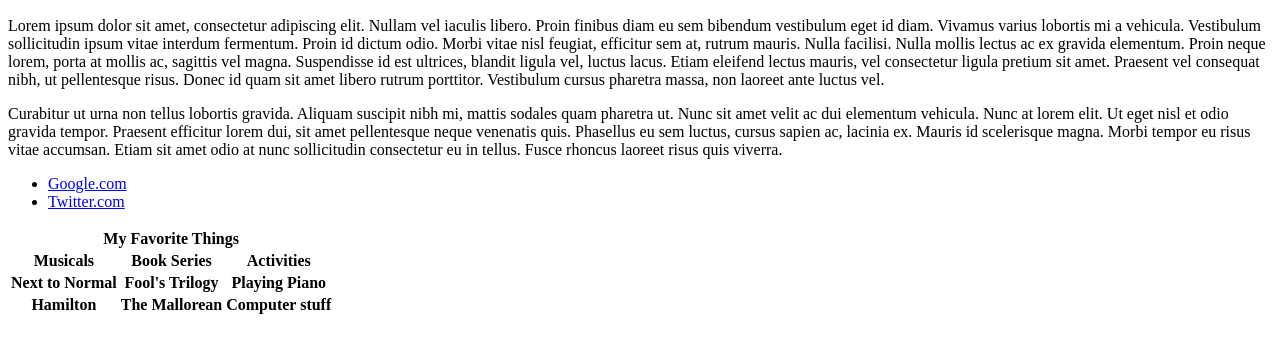
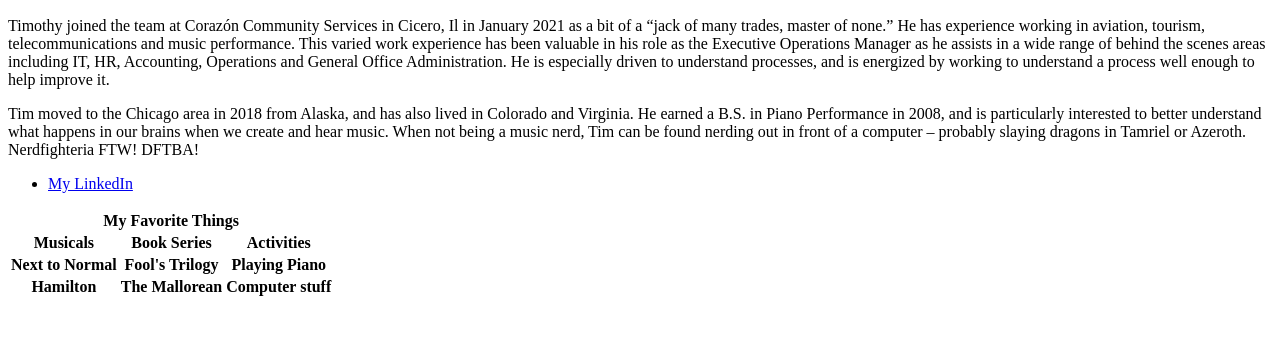
Before and after one commit to thepianist86/thepianist86.github.io, a plain HTML site: page index.html in a window 1280 px wide. Shown: the part 283-636 px from the top of the page. Drawn offline with Linux system fonts and the light colour scheme.

Commit message:
more index.html update

```diff
--- a/index.html
+++ b/index.html
@@ -11,14 +11,13 @@
     <img src="http://lorempixel.com/400/200/" alt="random 400x200 image">
   </p>
   <p>
-    Lorem ipsum dolor sit amet, consectetur adipiscing elit. Nullam vel iaculis libero. Proin finibus diam eu sem bibendum vestibulum eget id diam. Vivamus varius lobortis mi a vehicula. Vestibulum sollicitudin ipsum vitae interdum fermentum. Proin id dictum odio. Morbi vitae nisl feugiat, efficitur sem at, rutrum mauris. Nulla facilisi. Nulla mollis lectus ac ex gravida elementum. Proin neque lorem, porta at mollis ac, sagittis vel magna. Suspendisse id est ultrices, blandit ligula vel, luctus lacus. Etiam eleifend lectus mauris, vel consectetur ligula pretium sit amet. Praesent vel consequat nibh, ut pellentesque risus. Donec id quam sit amet libero rutrum porttitor. Vestibulum cursus pharetra massa, non laoreet ante luctus vel.
+    Timothy joined the team at Corazón Community Services in Cicero, Il in January 2021 as a bit of a “jack of many trades, master of none.” He has experience working in aviation, tourism, telecommunications and music performance. This varied work experience has been valuable in his role as the Executive Operations Manager as he assists in a wide range of behind the scenes areas including IT, HR, Accounting, Operations and General Office Administration. He is especially driven to understand processes, and is energized by working to understand a process well enough to help improve it.
   </p>
   <p>
-    Curabitur ut urna non tellus lobortis gravida. Aliquam suscipit nibh mi, mattis sodales quam pharetra ut. Nunc sit amet velit ac dui elementum vehicula. Nunc at lorem elit. Ut eget nisl et odio gravida tempor. Praesent efficitur lorem dui, sit amet pellentesque neque venenatis quis. Phasellus eu sem luctus, cursus sapien ac, lacinia ex. Mauris id scelerisque magna. Morbi tempor eu risus vitae accumsan. Etiam sit amet odio at nunc sollicitudin consectetur eu in tellus. Fusce rhoncus laoreet risus quis viverra.
+    Tim moved to the Chicago area in 2018 from Alaska, and has also lived in Colorado and Virginia. He earned a B.S. in Piano Performance in 2008, and is particularly interested to better understand what happens in our brains when we create and hear music. When not being a music nerd, Tim can be found nerding out in front of a computer – probably slaying dragons in Tamriel or Azeroth. Nerdfighteria FTW! DFTBA!
   </p>
   <ul>
-    <li>  <a href="https://www.google.com" target="_blank">Google.com</a></li>
-    <li>  <a href="https://www.twitter.com" target="_blank">Twitter.com</a></li>
+    <li>  <a href="https://www.linkedin.com/in/timothy-kelley-22802518/" target="_blank">My LinkedIn</a></li>
   </ul>
   <table>
   <thead>
```
